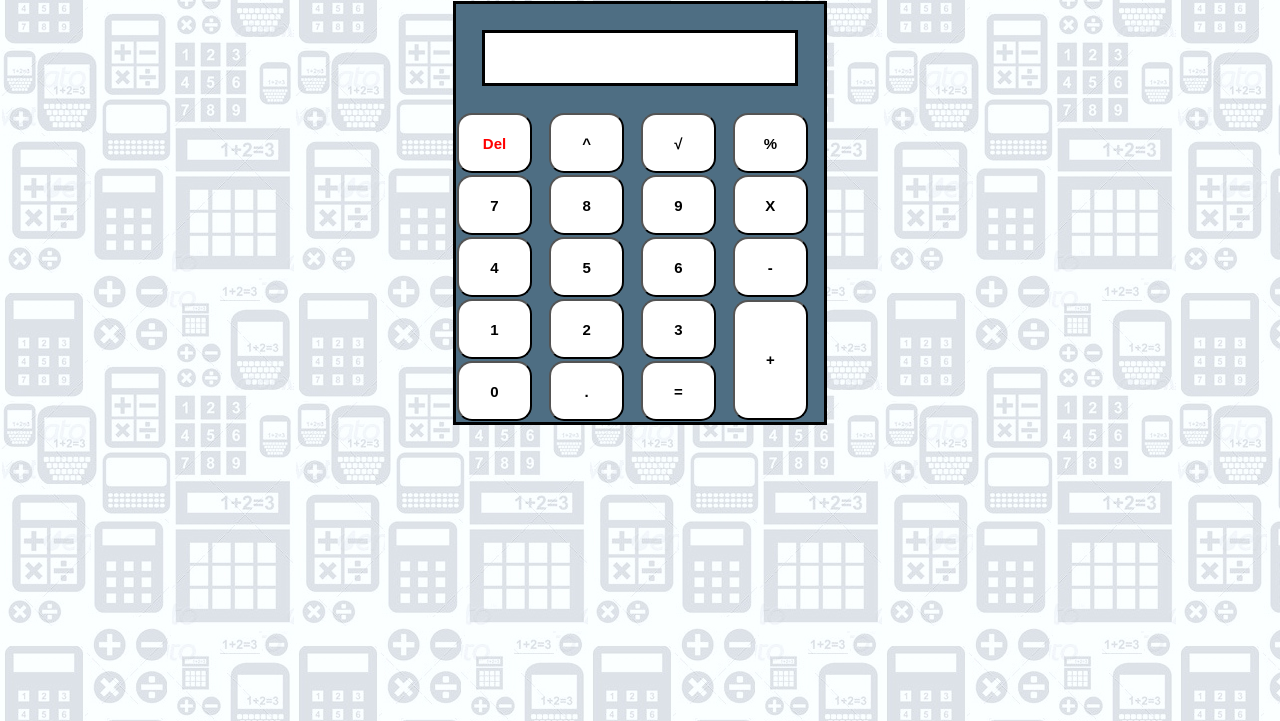
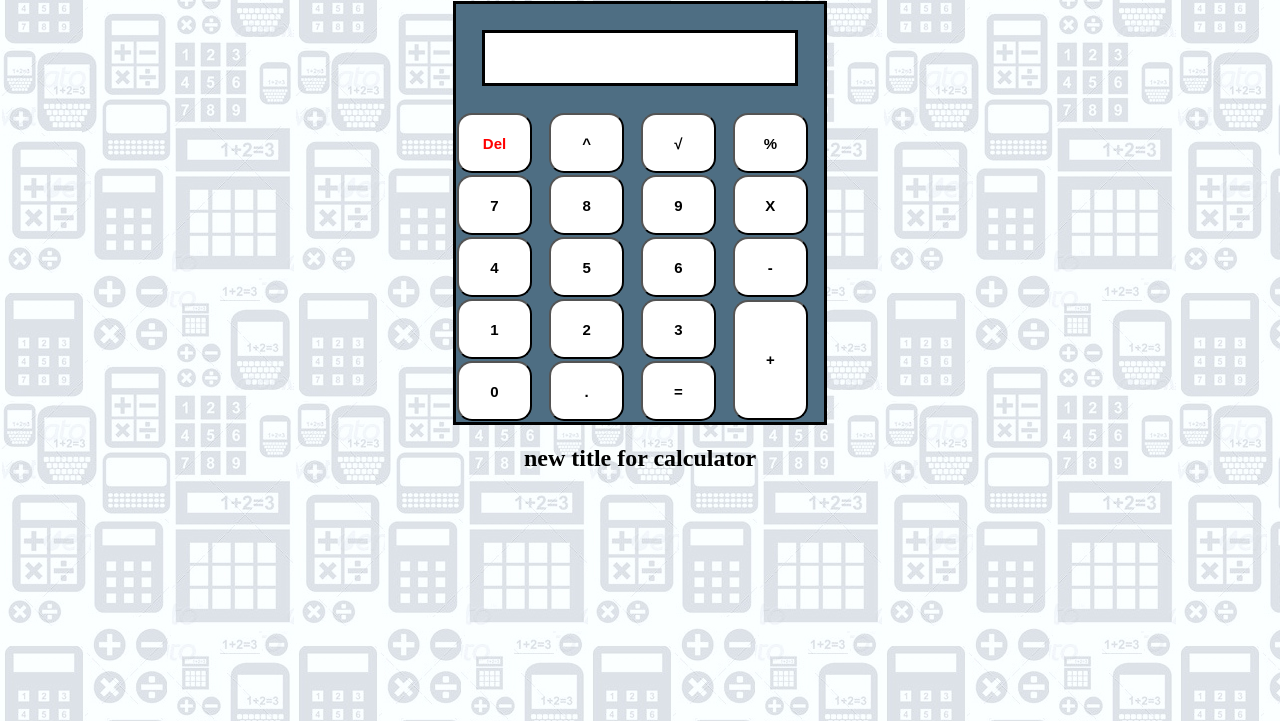
Before and after one commit to JuanDiegoSic/calculator, a plain HTML site: page INDEX.HTML in a window 1280 px wide. Shown: the part 79-800 px from the top of the page. Drawn offline with Linux system fonts and the light colour scheme.

Commit message:
new text

```diff
--- a/INDEX.HTML
+++ b/INDEX.HTML
@@ -169,7 +169,7 @@
 
     </table>
 
-
+<h2>new title for calculator</h2>
     <script src="practica1.js"></script>
   </center>
 </body>
```
